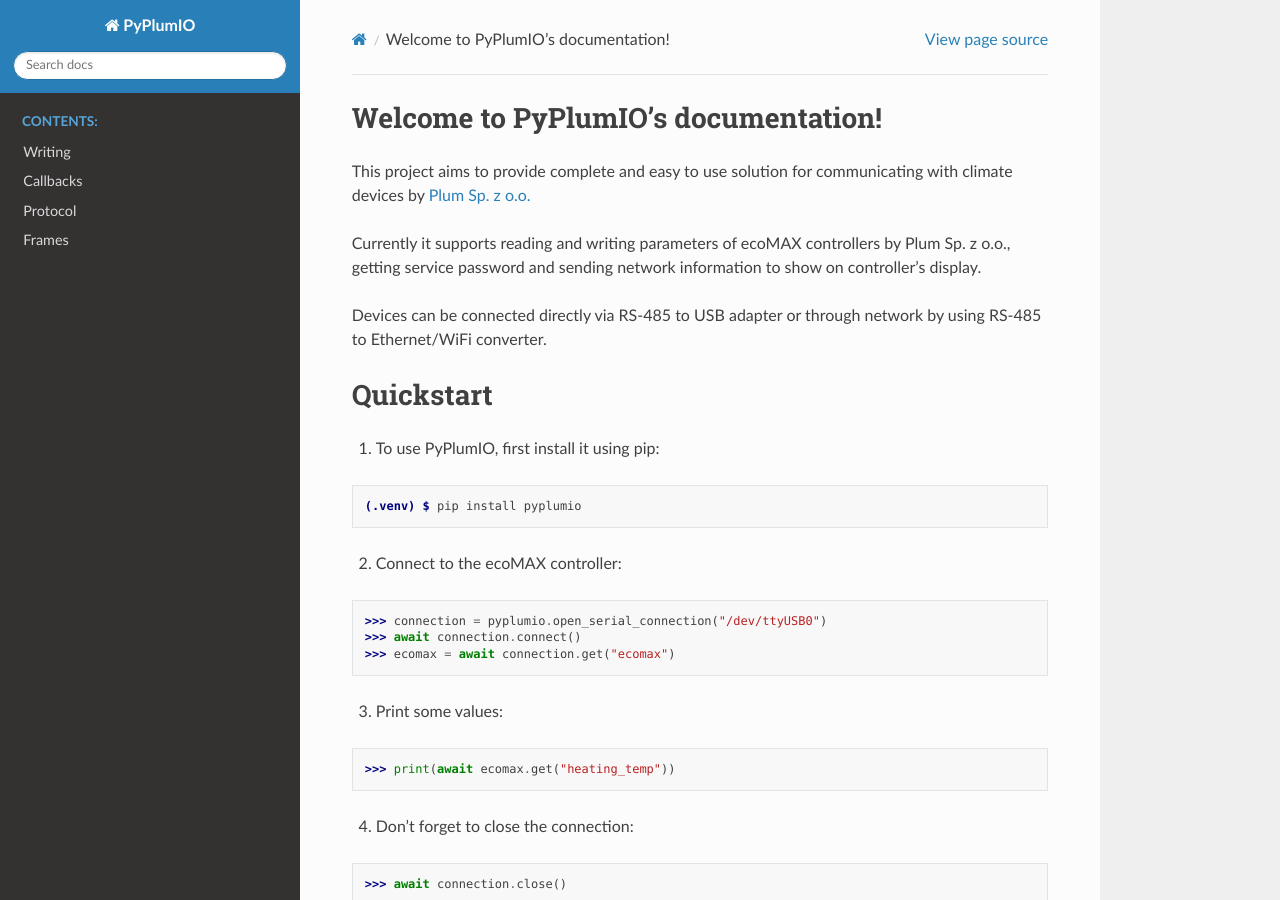
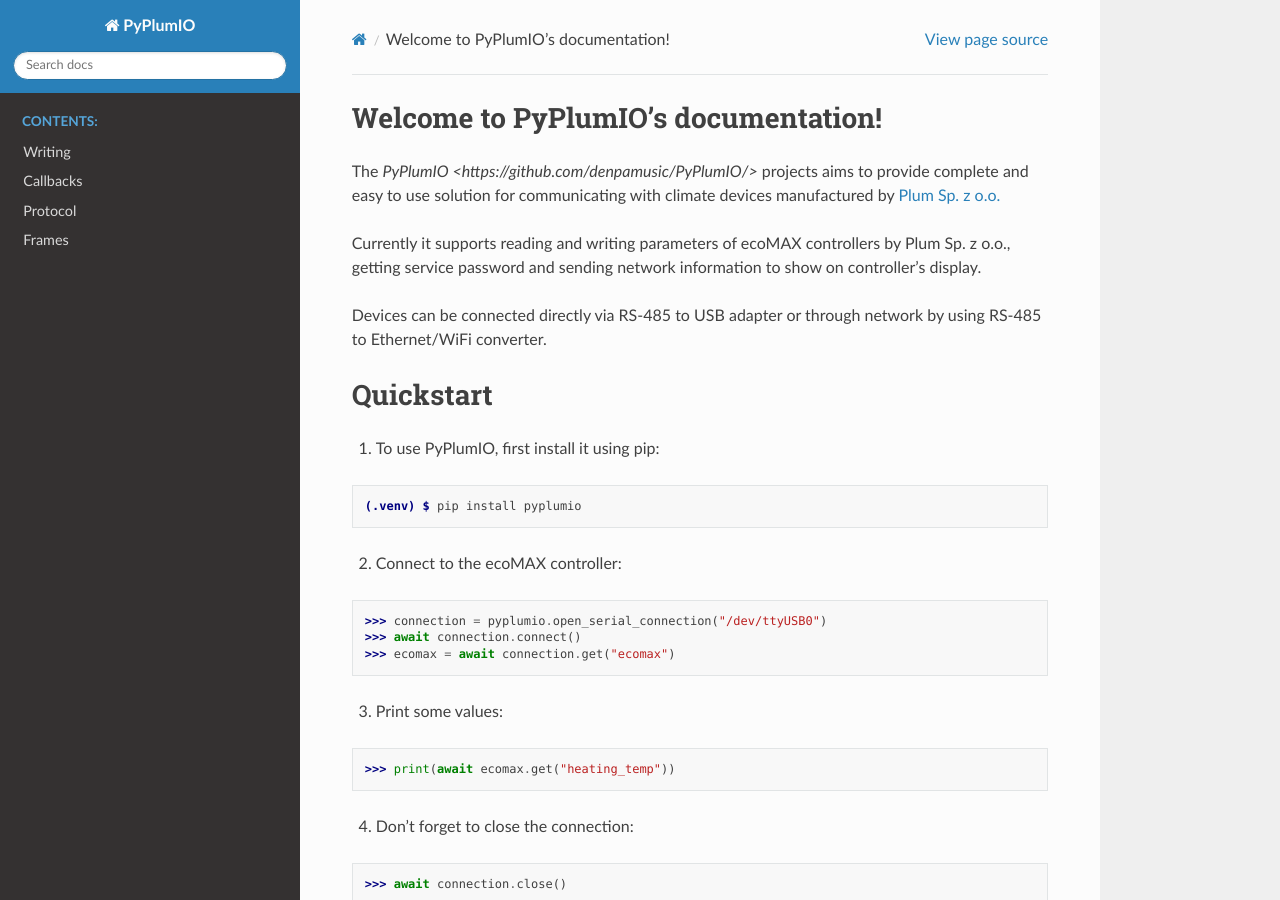
Before and after one commit to denpamusic/PyPlumIO, a Sphinx documentation site: the page built from docs/source/index.rst, in a window 1280 px wide and 900 px high. Built offline with Sphinx 7.4.7 and the Read the Docs theme 3.1.0, drawn with Linux system fonts in a browser that asks for light colours; pages that are not in the unit, such as notebooks, are missing from menus.

Commit message:
Add project link to docs.

```diff
--- a/docs/source/index.rst
+++ b/docs/source/index.rst
@@ -6,8 +6,9 @@
 Welcome to PyPlumIO's documentation!
 ====================================
 
-This project aims to provide complete and easy to use solution for communicating with
-climate devices by `Plum Sp. z o.o. <https://www.plum.pl/>`_
+The `PyPlumIO <https://github.com/denpamusic/PyPlumIO/>` projects aims to
+provide complete and easy to use solution for communicating with
+climate devices manufactured by `Plum Sp. z o.o. <https://www.plum.pl/>`_
 
 Currently it supports reading and writing parameters of ecoMAX controllers by
 Plum Sp. z o.o., getting service password and sending network information to
```
